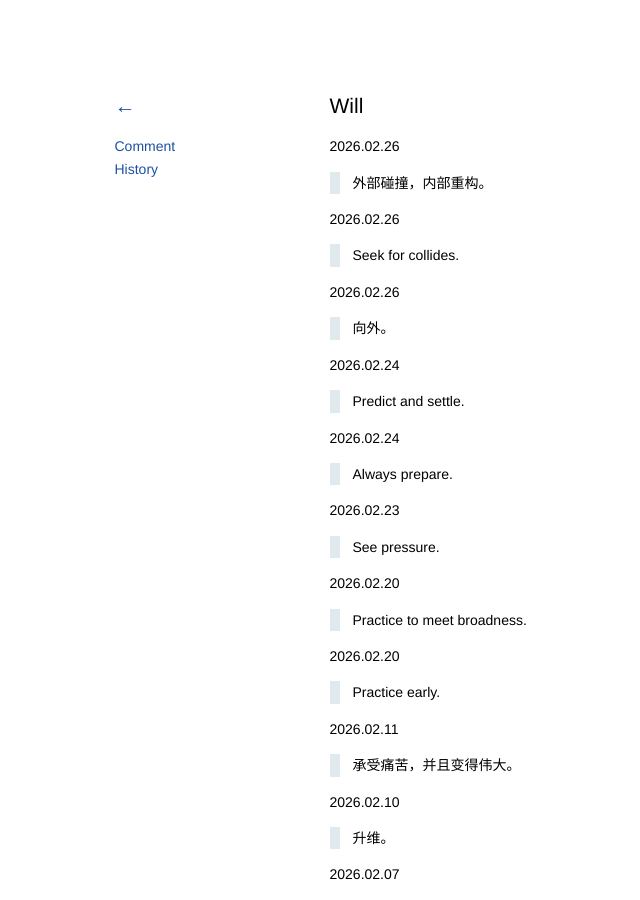
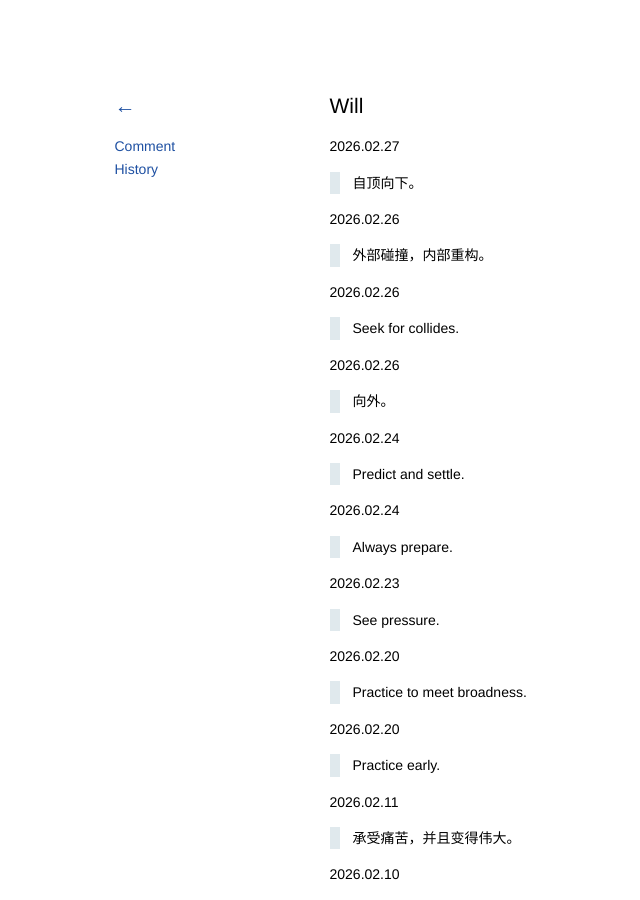
Before and after one commit to kidlj/awei, a Jekyll site: the page built from _wiki/will.md, in a window 1280 px wide and 900 px high. Shown: the whole window, without its empty margins (18-658 px from the left). Built offline with Jekyll 4.4.1, drawn with Linux system fonts in a browser that asks for light colours.

Commit message:
update will

```diff
--- a/_wiki/will.md
+++ b/_wiki/will.md
@@ -1,6 +1,10 @@
 ---
 title: Will
 ---
+
+2026.02.27
+
+> 自顶向下。
 
 2026.02.26
 
```
